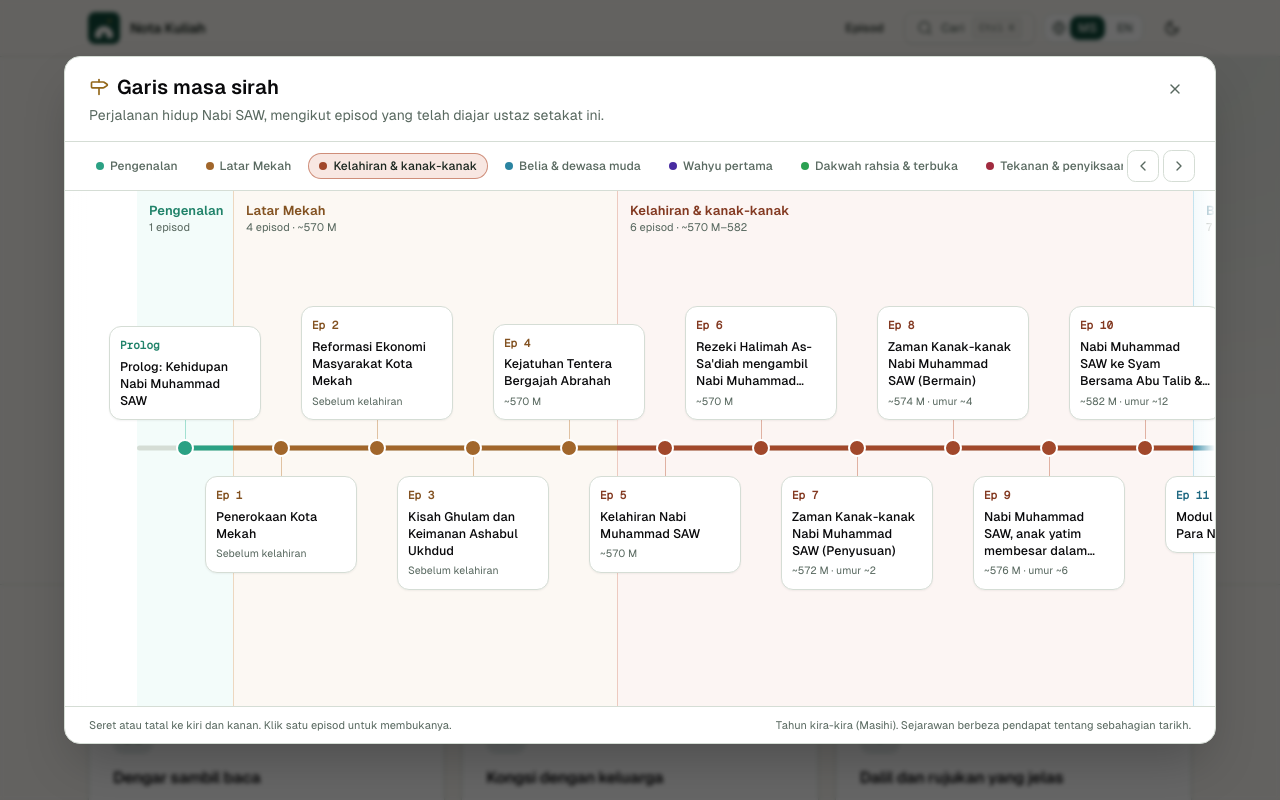
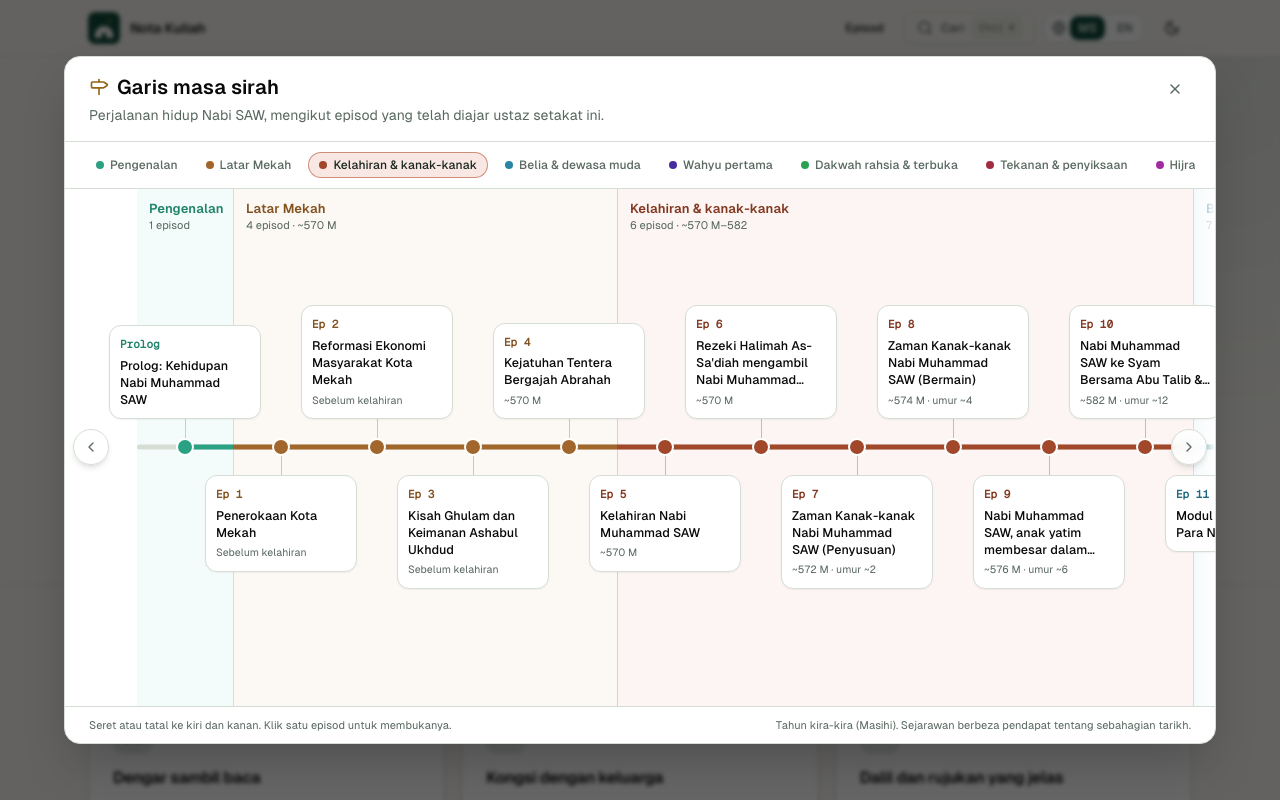
Before and after one commit to izzatonline/nota-kuliah, a React (Vite) app: page / in a window 1280 px wide. Both pictures are taken after a click on the button "Garis masa sirah". Shown: the top 800 px of the page. Built offline with nearby package versions, Linux system fonts and the light colour scheme.

Commit message:
fix(timeline): put the arrows on the timeline and keep the period names in step with it
Co-Authored-By: Claude Sonnet 5.5 <noreply@anthropic.com>

```diff
--- a/src/components/sirah-timeline.tsx
+++ b/src/components/sirah-timeline.tsx
@@ -39,6 +39,7 @@ export function TimelineDialog({ index, activeId, onSelect, onClose }: { index:
   const [failed, setFailed] = useState(false)
   const [scroller, setScroller] = useState<HTMLDivElement | null>(null)
   const [here, setHere] = useState(0) // the phase in the middle of the view
+  const chips = useRef<HTMLDivElement>(null)
 
   useEffect(() => {
     let live = true
@@ -74,6 +75,13 @@ export function TimelineDialog({ index, activeId, onSelect, onClose }: { index:
     const cur = model.items.find((i) => i.ep.id === activeId)
     if (cur) scroller.scrollTo({ left: Math.max(0, cur.x - scroller.clientWidth / 2) })
   }, [scroller, model, activeId])
+
+  // The period names follow the timeline: the one in view is kept in the middle of its row.
+  useEffect(() => {
+    const row = chips.current
+    const chip = row?.querySelector<HTMLElement>(`[data-phase="${here}"]`)
+    if (row && chip) row.scrollTo({ left: chip.offsetLeft - row.clientWidth / 2 + chip.offsetWidth / 2, behavior: 'smooth' })
+  }, [here, model])
 
   const syncPhase = useCallback(() => {
     if (!scroller || !model) return
@@ -152,11 +160,12 @@ export function TimelineDialog({ index, activeId, onSelect, onClose }: { index:
 
           {data && model && (
             <div className="flex items-center gap-1 border-b px-3 py-2 sm:px-5 short:py-1" role="group" aria-label={t('timeline.jump')}>
-              <div className="flex min-w-0 flex-1 gap-1.5 overflow-x-auto py-0.5 [scrollbar-width:none] [&::-webkit-scrollbar]:hidden">
+              <div ref={chips} className="relative flex min-w-0 flex-1 gap-1.5 overflow-x-auto py-0.5 [scrollbar-width:none] [&::-webkit-scrollbar]:hidden">
                 {data.phases.map((p, k) => (
                   <button
                     key={p.id}
                     type="button"
+                    data-phase={k}
                     onClick={() => jump(k)}
                     aria-current={here === k}
                     style={hueStyle(p.hue)}
@@ -170,12 +179,6 @@ export function TimelineDialog({ index, activeId, onSelect, onClose }: { index:
                   </button>
                 ))}
               </div>
-              <button type="button" onClick={() => by(-1)} aria-label="←" className="hidden size-8 shrink-0 place-items-center rounded-md border text-muted-foreground transition-colors hover:bg-accent hover:text-foreground sm:grid">
-                <ChevronLeft className="size-4" />
-              </button>
-              <button type="button" onClick={() => by(1)} aria-label="→" className="hidden size-8 shrink-0 place-items-center rounded-md border text-muted-foreground transition-colors hover:bg-accent hover:text-foreground sm:grid">
-                <ChevronRight className="size-4" />
-              </button>
             </div>
           )}
 
@@ -238,6 +241,12 @@ export function TimelineDialog({ index, activeId, onSelect, onClose }: { index:
                 </div>
                 <div className="pointer-events-none absolute inset-y-0 left-0 w-6 bg-gradient-to-r from-popover to-transparent" />
                 <div className="pointer-events-none absolute inset-y-0 right-0 w-6 bg-gradient-to-l from-popover to-transparent" />
+                <button type="button" onClick={() => by(-1)} aria-label="←" className="absolute left-2 top-1/2 z-30 hidden size-9 -translate-y-1/2 place-items-center rounded-full border bg-popover/90 text-muted-foreground shadow-md backdrop-blur transition-colors hover:bg-accent hover:text-foreground sm:grid">
+                  <ChevronLeft className="size-4" />
+                </button>
+                <button type="button" onClick={() => by(1)} aria-label="→" className="absolute right-2 top-1/2 z-30 hidden size-9 -translate-y-1/2 place-items-center rounded-full border bg-popover/90 text-muted-foreground shadow-md backdrop-blur transition-colors hover:bg-accent hover:text-foreground sm:grid">
+                  <ChevronRight className="size-4" />
+                </button>
               </>
             )}
           </div>
```
